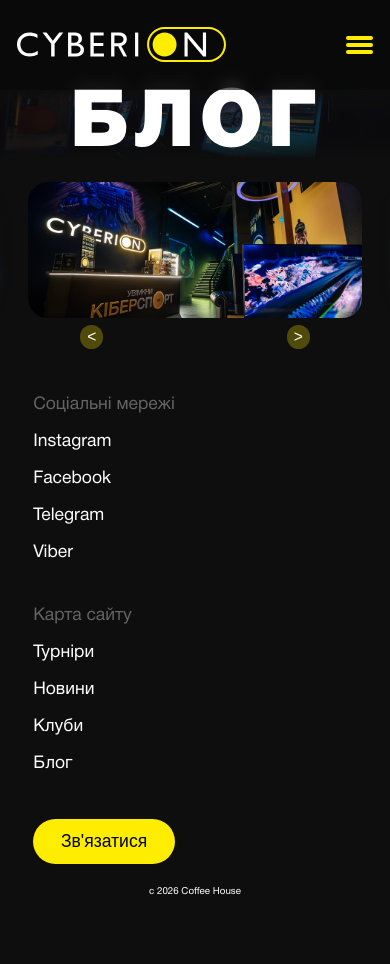
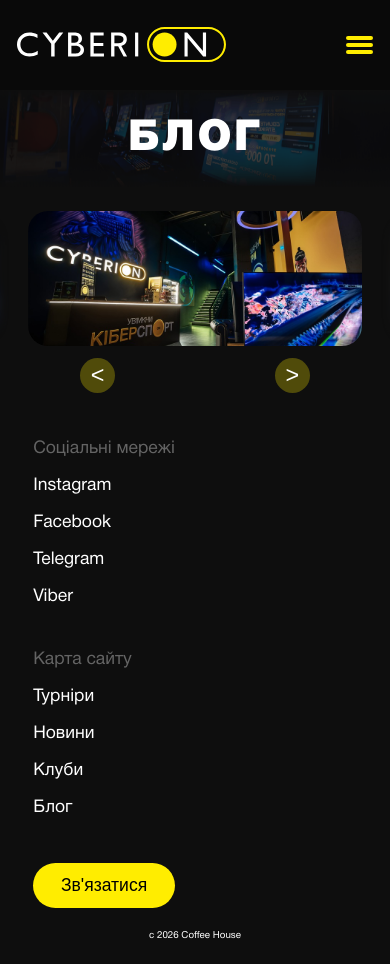
Before and after one commit to AndrewHypster/Cyberion, a Next.js app: page /blog in a window 390 px wide. Before the commit the page ends 920 px from the top, so only its background shows below. Built offline with nearby package versions, Linux system fonts and the light colour scheme.

Commit message:
blog & motion slider

```diff
--- a/app/components/baner/baner.module.css
+++ b/app/components/baner/baner.module.css
@@ -28,3 +28,12 @@
   height: auto;
   user-select: none;
 }
+
+@media (max-width: 991px) {
+  .title {
+    font-size: 11vw;
+  }
+  .img {
+    height: 25vw;
+  }
+}
--- a/app/components/slider/slider.module.css
+++ b/app/components/slider/slider.module.css
@@ -166,7 +166,7 @@
 
 @media (max-width: 991px) {
   .motion_slider {
-    padding-bottom: 8vw;
+    padding-bottom: 12vw;
   }
   .motion_item {
     width: 90%;
@@ -180,7 +180,7 @@
     top: auto;
     bottom: 0;
     transform: translateY(0);
-    font-size: 4vw;
+    font-size: 6vw;
   }
 }
 /* #endregion Motion slider */
```
